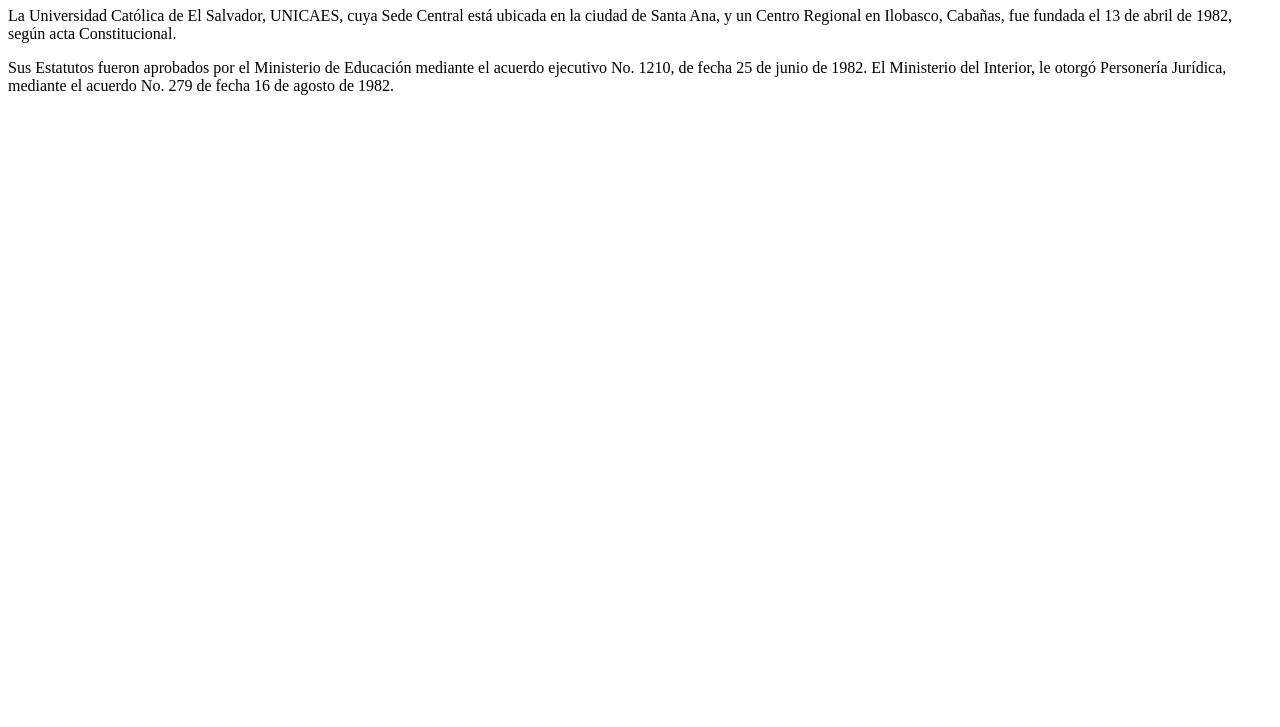
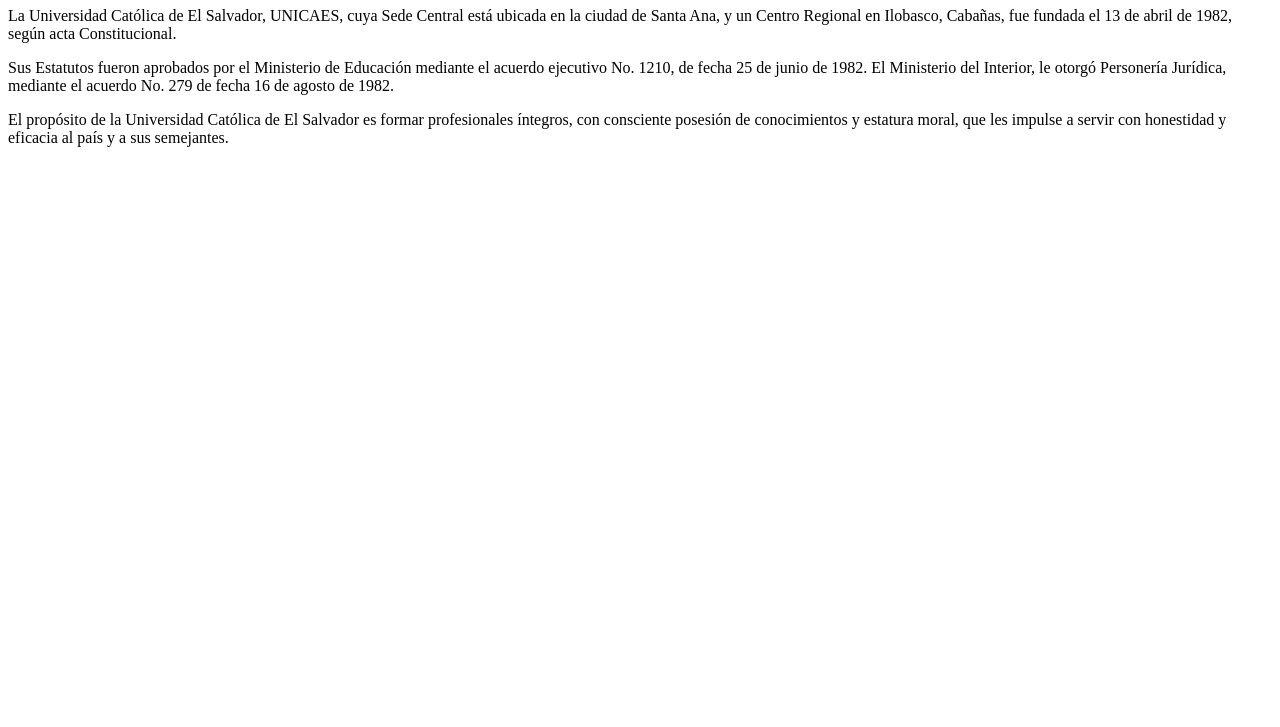
Before and after one commit to moncis/desarrollo22, a plain HTML site: page historia.html in a window 1280 px wide. Shown: the part 73-800 px from the top of the page. Drawn offline with Linux system fonts and the light colour scheme.

Commit message:
Se actualizo el archivo historia.html

```diff
--- a/historia.html
+++ b/historia.html
@@ -10,6 +10,6 @@
     <h1>Origenes de la Universidad</h1>
     <p>La Universidad Católica de El Salvador, UNICAES, cuya Sede Central está ubicada en la ciudad de Santa Ana, y un Centro Regional en Ilobasco, Cabañas, fue fundada el 13 de abril de 1982, según acta Constitucional.</p>
     <p>Sus Estatutos fueron aprobados por el Ministerio de Educación mediante el acuerdo ejecutivo No. 1210, de fecha 25 de junio de 1982. El Ministerio del Interior, le otorgó Personería Jurídica, mediante el acuerdo No. 279 de fecha 16 de agosto de 1982.</p>
-
+    <p>El propósito de la Universidad Católica de El Salvador es formar profesionales íntegros, con consciente posesión de conocimientos y estatura moral, que les impulse a servir con honestidad y eficacia al país y a sus semejantes.</p>
 </body>
 </html>
```
